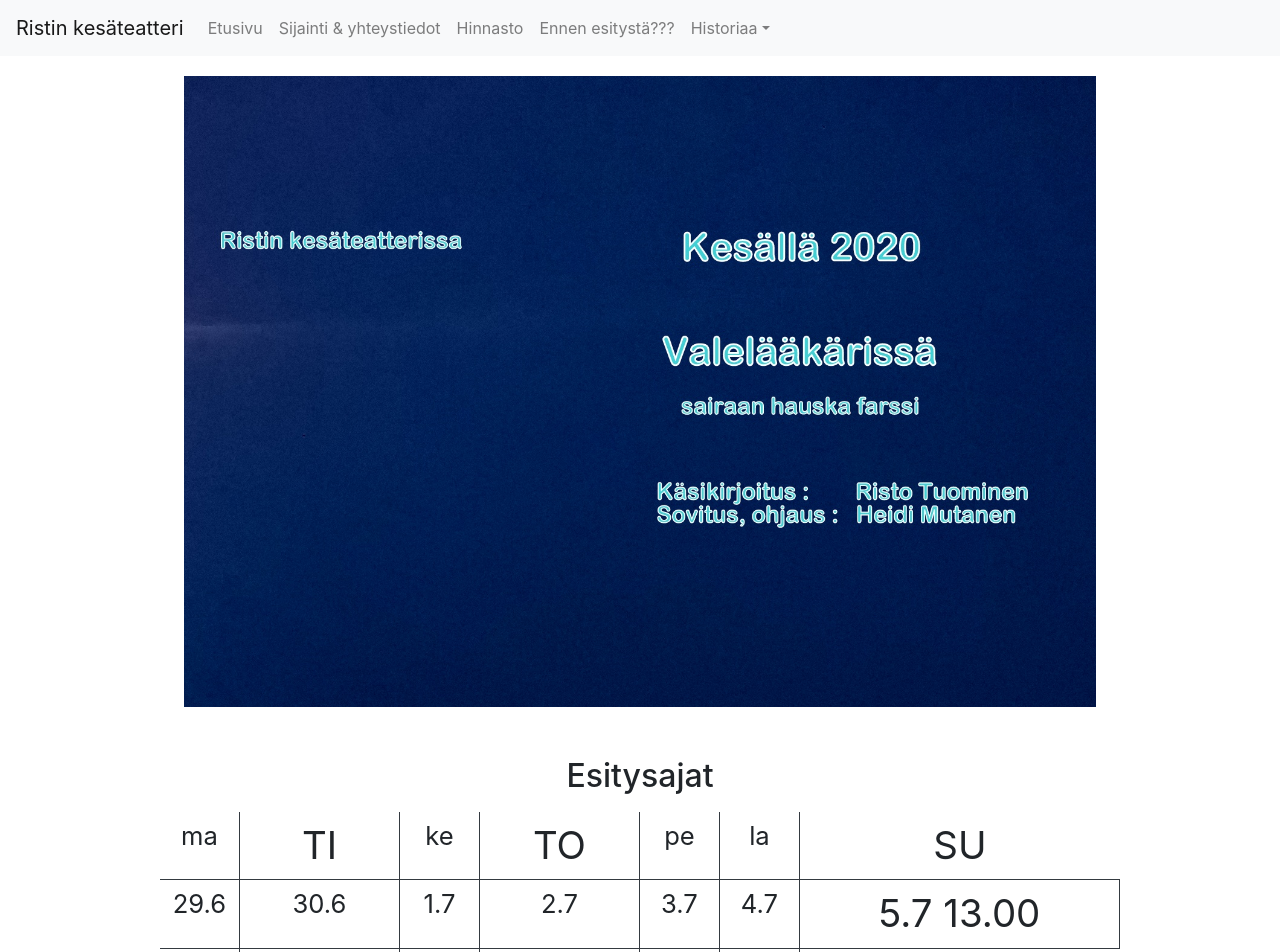
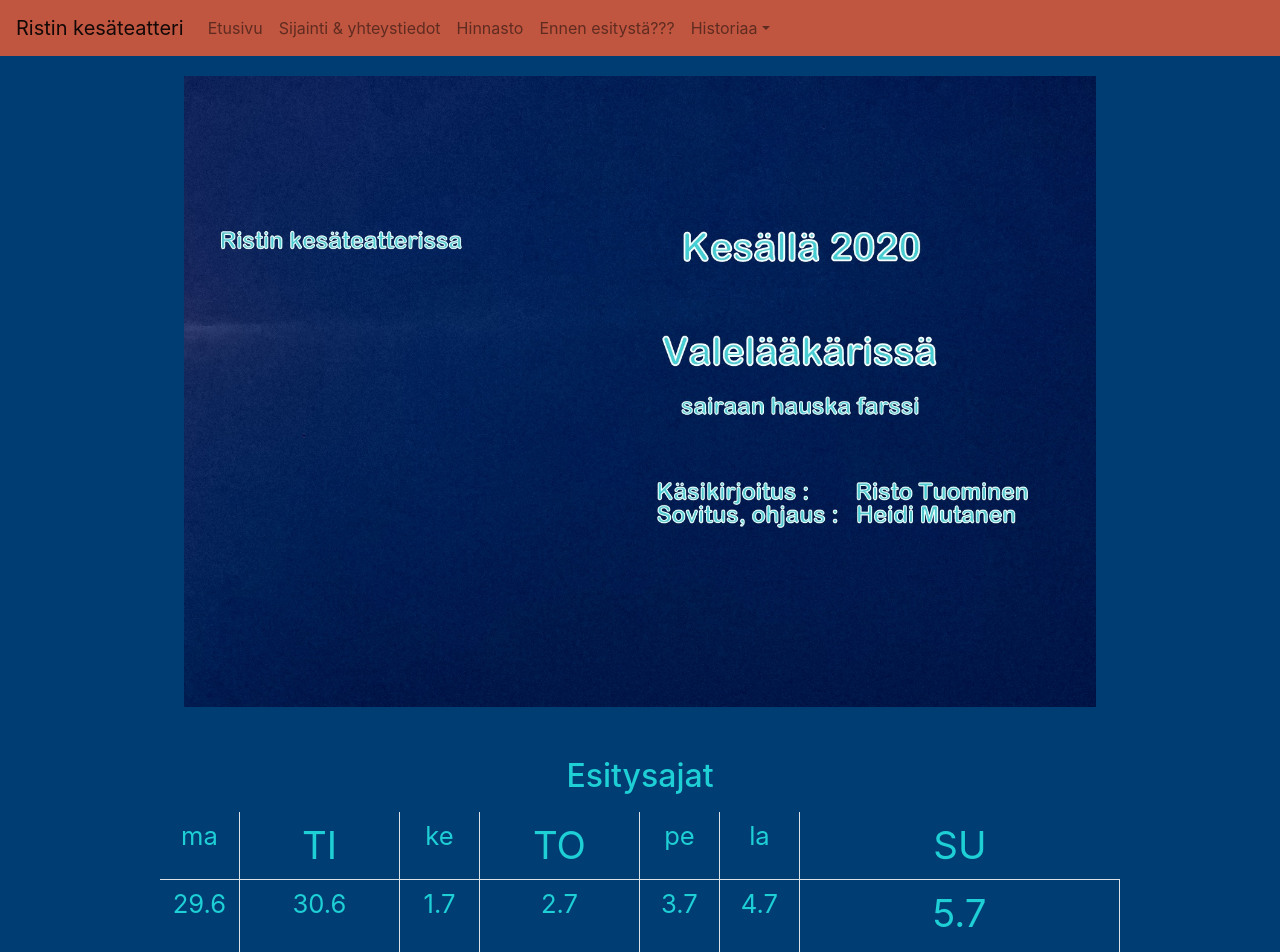
Before and after one commit to jonipol/teatteri, a React (Create React App) app: page / in a window 1280 px wide. Shown: the top 952 px of the page. Built offline with nearby package versions, Linux system fonts and the light colour scheme.

Commit message:
Style: Color scheme testing

```diff
--- a/src/App.js
+++ b/src/App.js
@@ -17,13 +17,18 @@ import {
 
 const App = (props) => {
 
+  const bgBlue = '#003D73';
+  const textBlue = '#1ECFD6';
+  const shadow = '#0878A4';
+  const orange = '#C05640';
+
   // maxWidth reference:
   // https://graphicdesign.stackexchange.com/questions/30731/what-width-should-i-design-for-when-creating-a-website
 
   // TODO: Set maximum width to div. Prevent super wide view on big monitors.
   // max-width?
   return (
-    <div>
+    <div style={{background: bgBlue , color: textBlue}}>
       <Router>
         <Menu />
         {/*<Notification /> */}
--- a/src/components/Menu.js
+++ b/src/components/Menu.js
@@ -13,7 +13,7 @@ const Menu = () => {
   // Kuvagallerialle parempaa näkyvyyttä, jos ei dropdown valikossa...?
   return (
     <div>
-      <Navbar collapseOnSelect bg='light' expand='md'>
+      <Navbar collapseOnSelect expand='md' style={{backgroundColor: '#C05640'}}>
         <Navbar.Brand as={Link} to='/'>Ristin kesäteatteri</Navbar.Brand>
         <Navbar.Toggle aria-controls='responsive-navbar-nav' />
         <Navbar.Collapse id='responsive-navbar-nav'>
--- a/src/components/Naytokset.js
+++ b/src/components/Naytokset.js
@@ -32,13 +32,13 @@ const Naytokset = () => {
       <h2 style={{marginTop: 50, textAlign: 'center'}}>Esitysajat</h2>
       <Container>
         <Row className='row mt-3'>
-          <Col xs={1} align='center' style={noShowStyle} className='border border-top-0 border-left-0 border-dark'>ma</Col>
-          <Col xs={2} align='center' style={showStyle} className='border border-top-0 border-left-0 border-dark'>TI</Col>
-          <Col xs={1} align='center' style={noShowStyle} className='border border-top-0 border-left-0 border-dark'>ke</Col>
-          <Col xs={2} align='center' style={showStyle} className='border border-top-0 border-left-0 border-dark'>TO</Col>
-          <Col xs={1} align='center' style={noShowStyle} className='border border-top-0 border-left-0 border-dark'>pe</Col>
-          <Col xs={1} align='center' style={noShowStyle} className='border border-top-0 border-left-0 border-dark'>la</Col>
-          <Col xs={4} align='center' style={showStyle} className='border-bottom border-dark'>SU</Col>
+          <Col xs={1} align='center' style={noShowStyle} className='border border-top-0 border-left-0'>ma</Col>
+          <Col xs={2} align='center' style={showStyle} className='border border-top-0 border-left-0'>TI</Col>
+          <Col xs={1} align='center' style={noShowStyle} className='border border-top-0 border-left-0'>ke</Col>
+          <Col xs={2} align='center' style={showStyle} className='border border-top-0 border-left-0'>TO</Col>
+          <Col xs={1} align='center' style={noShowStyle} className='border border-top-0 border-left-0'>pe</Col>
+          <Col xs={1} align='center' style={noShowStyle} className='border border-top-0 border-left-0'>la</Col>
+          <Col xs={4} align='center' style={showStyle} className='border-bottom'>SU</Col>
         </Row>
 
         <Row className='row'>
--- a/src/components/Naytos.js
+++ b/src/components/Naytos.js
@@ -20,7 +20,11 @@ const Naytos = ({ text, event1Time, event2Time, colWidth}) => {
 
   // TODO: Refactor to have only one return
   if (event2Time) {
-    return(<Col xs={4} align='center' style={style} className='border-bottom border-dark'>{text} {event1Time} {event2Time}</Col>);
+    return(
+      <Col xs={4} align='center' style={style} className='border-bottom'>
+        {text} <br /> {event1Time} & {event2Time}
+      </Col>
+    );
   }
 
   let xs = 2
@@ -28,7 +32,11 @@ const Naytos = ({ text, event1Time, event2Time, colWidth}) => {
     xs = colWidth;
 
   if (event1Time) {
-    return(<Col xs={xs} align='center' style={style} className='border border-top-0 border-left-0 border-dark'>{text} {event1Time}</Col>);
+    return(
+      <Col xs={xs} align='center' style={style} className='border border-top-0 border-left-0'>
+        {text} <br /> {event1Time}
+      </Col>
+    );
   }
 
   if (colWidth)
@@ -36,7 +44,7 @@ const Naytos = ({ text, event1Time, event2Time, colWidth}) => {
   else
     xs = 1;
 
-  return(<Col xs={xs} align='center' style={style} className='border border-top-0 border-left-0 border-dark'>{text}</Col>);
+  return(<Col xs={xs} align='center' style={style} className='border border-top-0 border-left-0'>{text}</Col>);
 
 };
 
```
